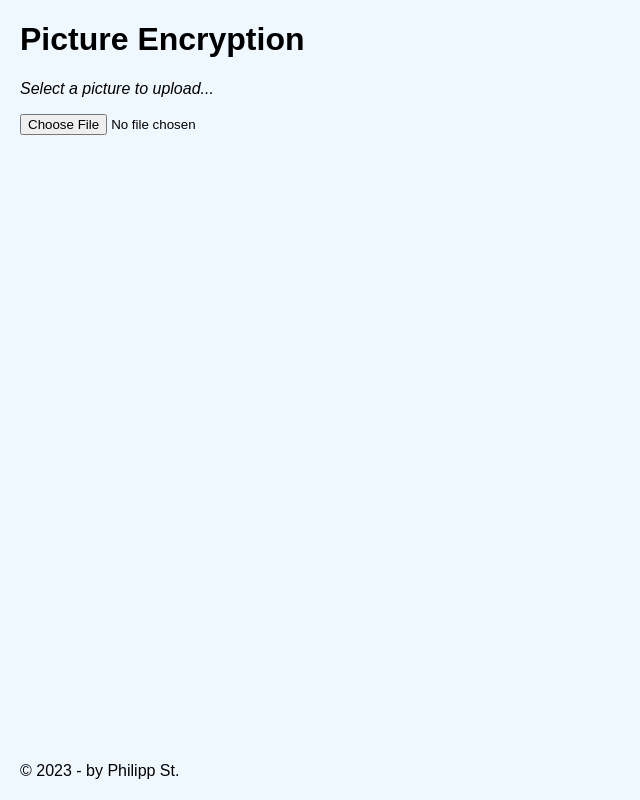
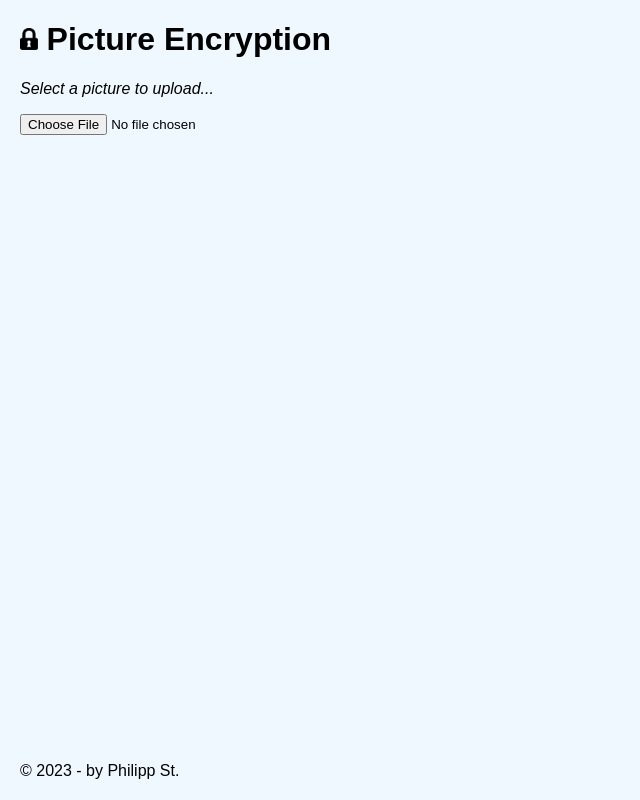
Before and after one commit to Philippovitsch/picture-encryption-application, a website built with Vite: page frontend/index.html in a window 1280 px wide. Shown: the whole page, without its empty margins (0-640 px from the left). Built offline with nearby package versions, Linux system fonts and the light colour scheme.

Commit message:
frontend: Add logo/ favicon

```diff
--- a/frontend/index.html
+++ b/frontend/index.html
@@ -3,12 +3,16 @@
   <head>
     <meta charset="UTF-8" />
     <meta name="viewport" content="width=device-width, initial-scale=1.0" />
+    <link rel="icon" type="image/png" href="/logo.png">
     <title>Picture Encryption</title>
     <script type="module" src="/main.js" defer></script>
   </head>
   <body>
     <header>
-      <h1>Picture Encryption</h1>
+      <h1>
+        <img src="/logo.png" height="22px">
+        Picture Encryption
+      </h1>
     </header>
     <div id="app"></div>
     <footer>
```
Also changed, not shown: frontend/public/logo.png (added).
